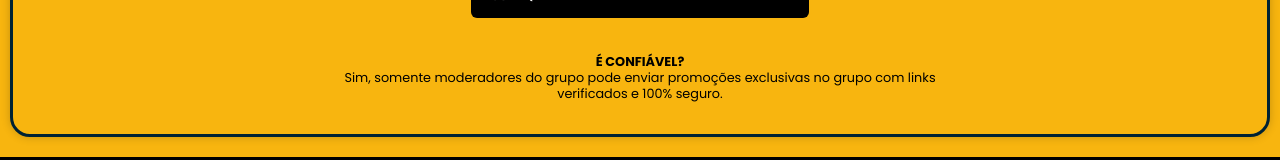
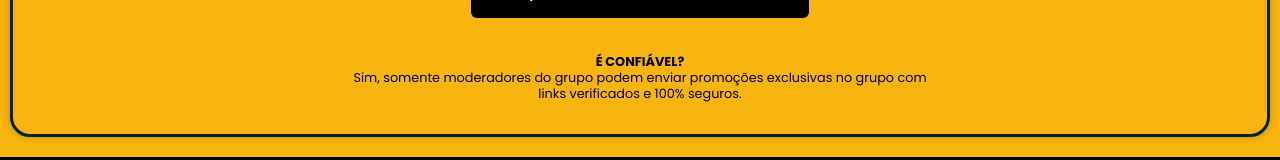
Before and after one commit to tsequim/lp-precao-de-banana, a plain HTML site: page index.html in a window 1280 px wide. Shown: the part 753-913 px from the top of the page. Drawn offline with nearby package versions, Linux system fonts and the light colour scheme.

Commit message:
fixing text

```diff
--- a/index.html
+++ b/index.html
@@ -90,7 +90,7 @@
 
         <section class="isTrustable">
           <h4><strong>É CONFIÁVEL?</strong></h4>
-          <p>Sim, somente moderadores do grupo pode enviar promoções exclusivas no grupo com links verificados e 100% seguro.</p>
+          <p>Sim, somente moderadores do grupo podem enviar promoções exclusivas no grupo com links verificados e 100% seguros.</p>
         </section>
       </section>
     </main>
```
